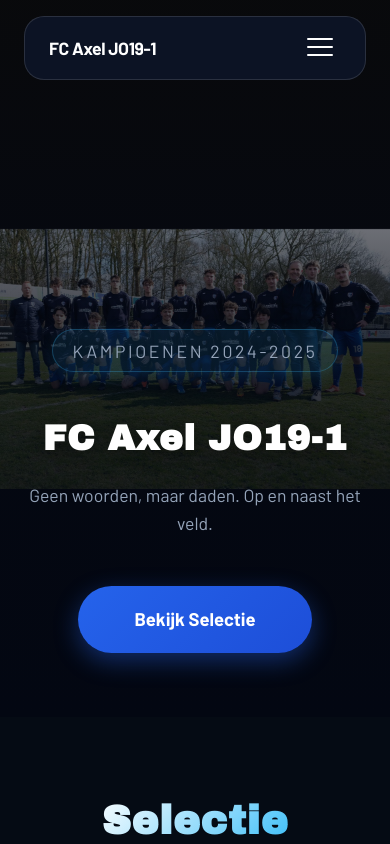
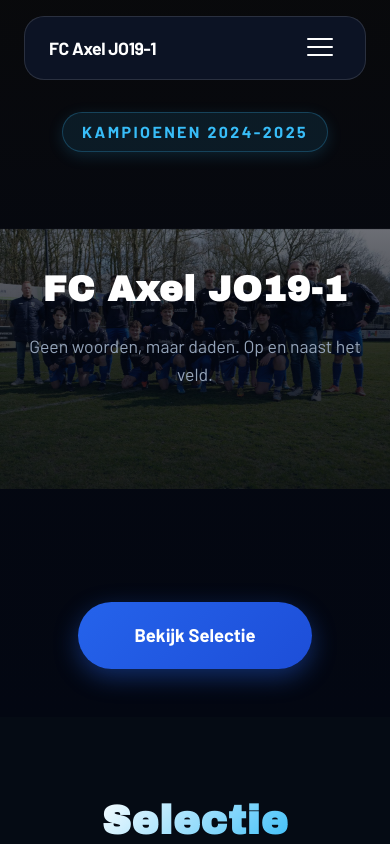
Before and after one commit to mickploegaert/fcaxel019, a Next.js app: page / in a window 390 px wide. Shown: the top 844 px of the page. Built offline with nearby package versions, Linux system fonts and the light colour scheme.

Commit message:
Reposition mobile hero layers

```diff
--- a/app/globals.css
+++ b/app/globals.css
@@ -127,6 +127,15 @@ main {
   text-align: center;
   color: #ffffff;
   animation: slideUp 0.8s cubic-bezier(0.16, 1, 0.3, 1) forwards;
+  display: flex;
+  flex-direction: column;
+  justify-content: center;
+  align-items: center;
+  gap: 1.5rem;
+}
+
+.hero-content p {
+  margin: 0;
 }
 
 @keyframes slideUp {
@@ -138,7 +147,6 @@ main {
   font-weight: 800;
   letter-spacing: 0.15em;
   text-transform: uppercase;
-  margin-bottom: 1.5rem;
   color: var(--brand-2);
   display: inline-block;
   background: rgba(56, 189, 248, 0.1);
@@ -151,15 +159,15 @@ main {
 .hero-content h1 {
   font-size: clamp(2.8rem, 9vw, 6.5rem);
   line-height: 1.05;
-  margin: 0 0 1.5rem 0;
+  margin: 0;
   text-shadow: 0 4px 24px rgba(0, 0, 0, 0.6);
 }
 
-.hero-content p {
+.hero-middle p {
   font-size: clamp(1.1rem, 3.5vw, 1.5rem);
   color: var(--muted);
-  margin-bottom: 3rem;
   font-weight: 400;
+  margin-top: 1.5rem;
 }
 
 .cta-primary {
@@ -673,9 +681,27 @@ main {
 
   .hero {
     min-height: 85vh;
-    padding-top: 10rem;
-    align-items: flex-end;
-    padding-bottom: 4rem;
+    padding-top: 6rem;
+    align-items: stretch;
+    padding-bottom: 3rem;
+  }
+
+  .hero-content {
+    justify-content: space-between;
+    height: 100%;
+    margin: 0 auto;
+  }
+
+  .hero-top {
+    margin-top: 1rem;
+  }
+
+  .hero-middle {
+    margin: auto 0;
+  }
+
+  .hero-bottom {
+    margin-top: auto;
   }
 
   .hero-overlay {
--- a/app/page.tsx
+++ b/app/page.tsx
@@ -37,12 +37,18 @@ export default async function HomePage() {
           <NavMenu items={navItems} />
         </div>
         <div className="hero-content">
+          <div className="hero-top">
             <p className="eyebrow">Kampioenen 2024-2025</p>
+          </div>
+          <div className="hero-middle">
             <h1>FC Axel JO19-1</h1>
             <p>Geen woorden, maar daden. Op en naast het veld.</p>
+          </div>
+          <div className="hero-bottom">
             <a href="#selectie" className="cta-primary">
               Bekijk Selectie
             </a>
+          </div>
         </div>
       </header>
 
```
Lines whose indentation alone changed are shown as unchanged.
